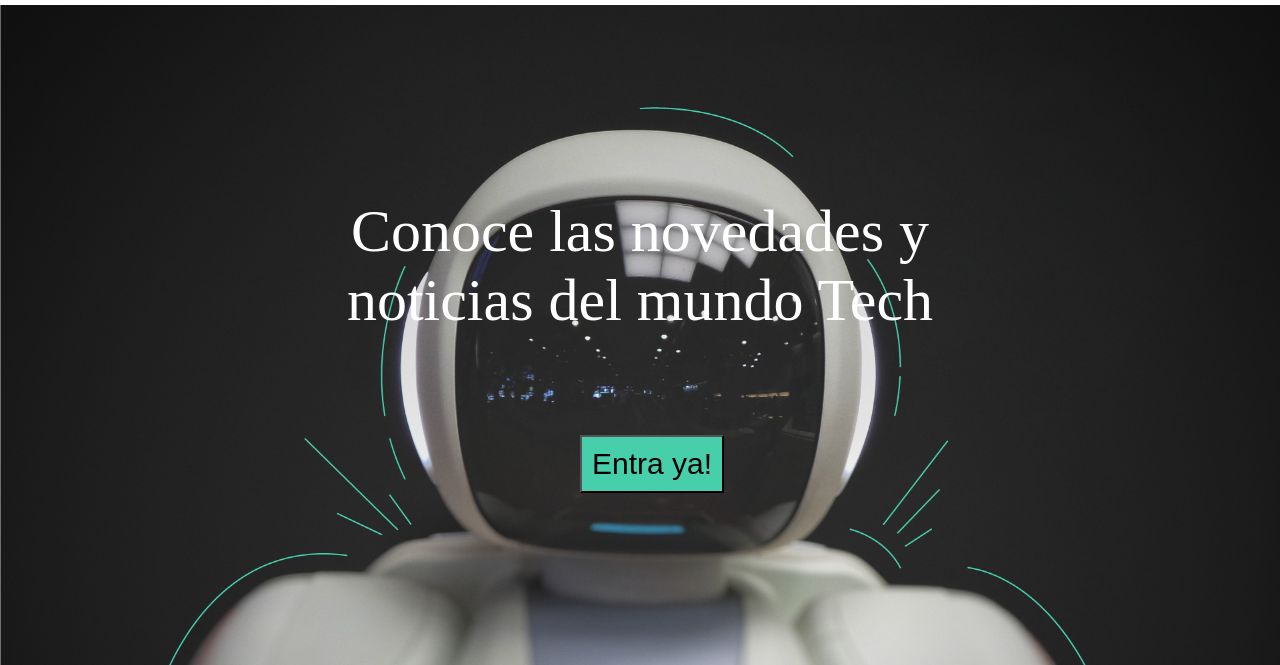
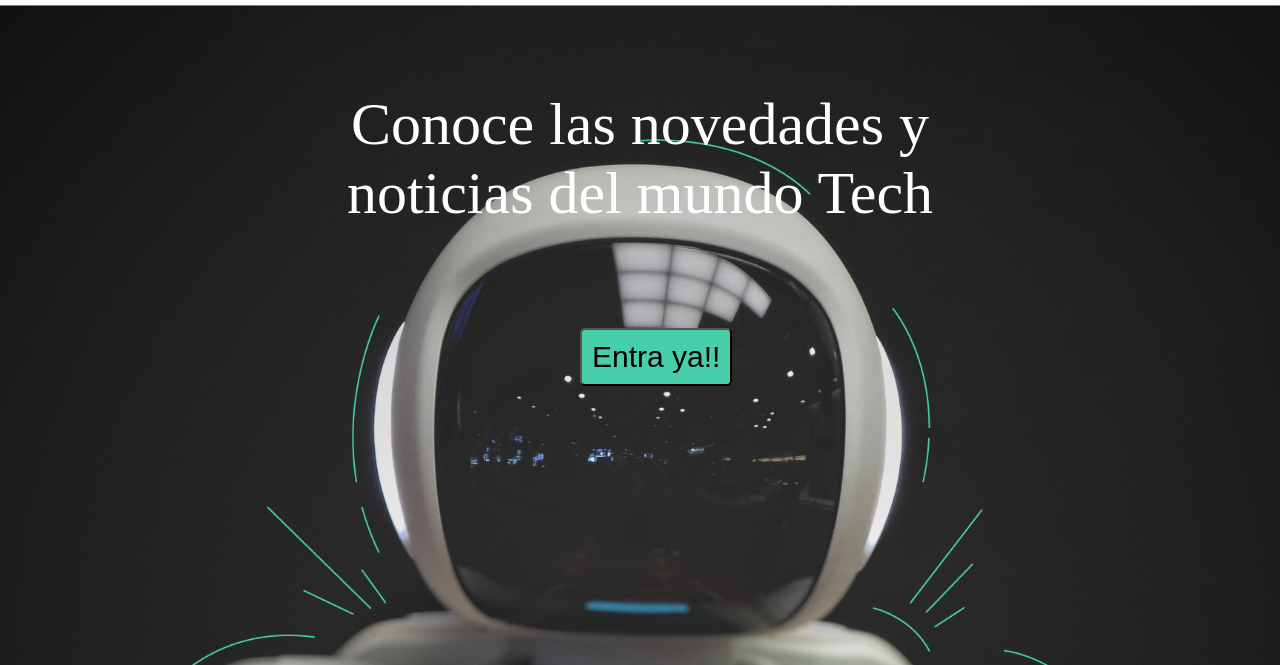
Before and after one commit to christefs/MyBlog-CSS, a plain HTML site: page index.html in a window 1280 px wide. Shown: the part 135-800 px from the top of the page. Drawn offline with Linux system fonts and the light colour scheme.

Commit message:
Adecuación de estilos para la imagen de fondo de la página principal

```diff
--- a/css/main.css
+++ b/css/main.css
@@ -67,13 +67,13 @@ nav .profile-link a {
     border-bottom: 1px solid black;
 }
 
-main {
+.home-main {
     display: grid;
     grid-template-columns: 800px;
     grid-template-rows: 400px;
     justify-content: center;
-    align-content: center;
-    height: 683px;
+    /*align-content: center;*/
+    height: 100%; /*683px;*/
 
     background-image: url("/assets/img/Cover.png");
     background-position: center;
@@ -91,7 +91,7 @@ main {
     font-size: 60px;
     text-align: center;
     margin: 0 auto;
-    margin-top: 50px;
+    margin-top: 85px;
 
     color: white;
 }
@@ -103,5 +103,6 @@ main {
     left: calc(50% - 60px);
     background-color: #47cfac;
     padding: 10px;
+    border-radius: 5px;
 
 }
--- a/index.html
+++ b/index.html
@@ -27,11 +27,12 @@
             </section>
         </nav>
     </header>
-    <main>
-        <div class="Principal">
+    <main class="home-main">
+        <section class="Principal">
             <p class="Text">Conoce las novedades y noticias del mundo Tech</p>
-            <button class="Enter">Entra ya!</button>
-        </div>
+            <button class="Enter">
+                <a href="blogs.html">Entra ya!!</a></button>
+        </section>
     </main>
 </body>
 </html>
```
